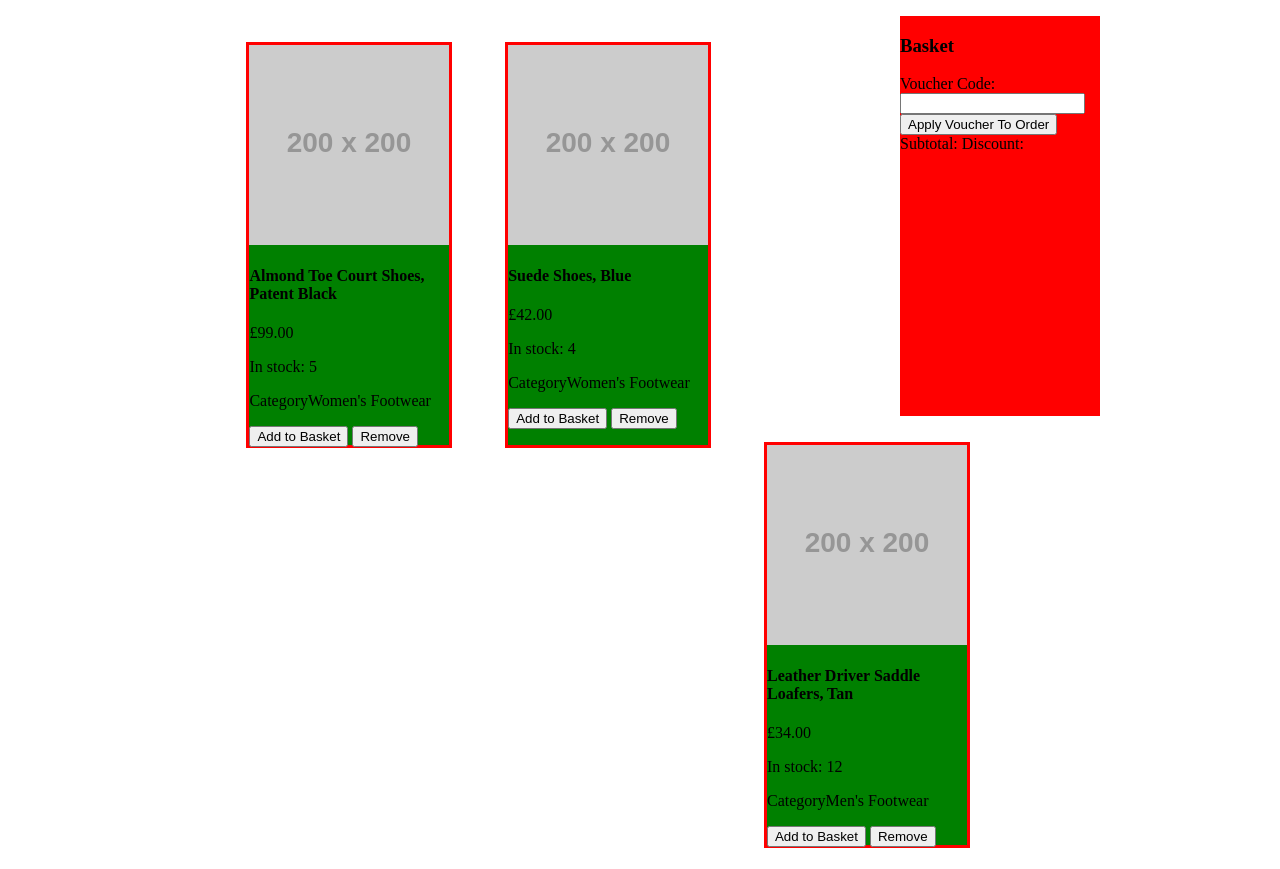
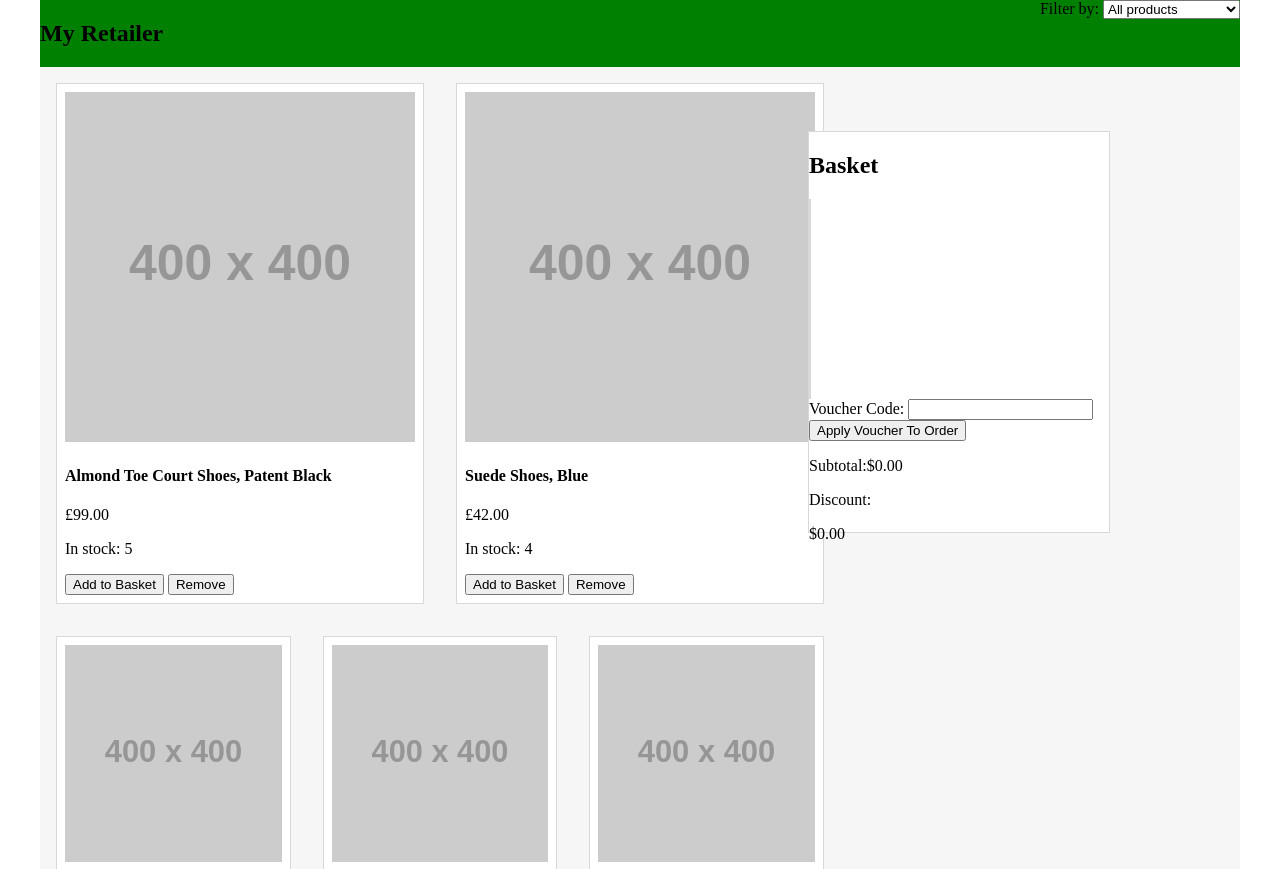
Before and after one commit to matt-paul/clothing-retailer, a website: page public/index.html in a window 1280 px wide. Shown: the top 869 px of the page. Drawn offline with nearby package versions, Linux system fonts and the light colour scheme; placeholder pictures from the web are drawn by us.

Commit message:
Flexbox and Sass styling

```diff
--- a/Gruntfile.js
+++ b/Gruntfile.js
@@ -49,7 +49,7 @@ module.exports = function(grunt) {
         options: {
                 // files: ['test/unit/*.js'],
                 configFile: 'test/karma.conf.js',
-                // background: true,
+                background: true,
                 singleRun: false
               }
             },
@@ -87,10 +87,10 @@ module.exports = function(grunt) {
   grunt.loadNpmTasks('grunt-contrib-sass');
   grunt.loadNpmTasks('grunt-contrib-watch');
   grunt.loadNpmTasks('grunt-protractor-runner');
+  grunt.loadNpmTasks('grunt-karma');
   grunt.loadNpmTasks('grunt-http-server');
-  grunt.loadNpmTasks('grunt-karma');
 
   // Default task.
-  grunt.registerTask('default', ['sass', 'jshint','karma', 'watch', 'http-server']);
+  grunt.registerTask('default', ['sass', 'jshint','karma','http-server', 'watch']);
 
 };
--- a/public/scripts/services/basketService.js
+++ b/public/scripts/services/basketService.js
@@ -64,6 +64,7 @@
                 return a+b;
               }
             this.subTotal = subTotal;
+            this.total = subTotal;
           };
 
           service.calculateTotal = function () {
--- a/public/styles/main.scss
+++ b/public/styles/main.scss
@@ -1,13 +1,33 @@
+
+@import 'modules/colours';
+
 @import 'partials/products';
 @import 'partials/basket';
 
+
 body {
-  width: 960px;
-  // .container {
-  // position: relative;
+  position: relative;
   width: 100%;
-  max-width: 960px;
+  max-width: 1200px;
   margin: 0 auto;
-  padding: 0 20px;
+  padding: 0px;
   box-sizing: border-box;
+  background-color: $shop-background;
 }
+
+.header {
+  margin: 0 auto;
+  display: flex;
+  background-color: $shop-header;
+  h1 {
+    flex-grow: 1;
+  }
+  .sort {
+    display: flex;
+    background-color: $shop-header;
+  }
+}
+
+html {
+  background-color: $shop-foreground;
+}
--- /dev/null
+++ b/public/styles/modules/_colours.scss
@@ -0,0 +1,8 @@
+//colours
+$shop-header: green;
+$shop-background: #F6F6F6;
+$shop-foreground: #FFFFFF;
+$shop-border: #D8D8D8;
+
+//other variables
+$retailer-border: 1px solid $shop-border;
--- a/public/styles/partials/_basket.scss
+++ b/public/styles/partials/_basket.scss
@@ -1,6 +1,14 @@
 .basket {
-  background-color: red;
-  width: 200px;
+  position: fixed;
+  margin: 5%;
+  margin-left: 60%;
+  background-color: $shop-foreground;
+  width: 300px;
   height: 400px;
   float: right;
+  border: $retailer-border;
+    .basket-items {
+      min-height: 200px;
+      border: $retailer-border;
+  }
 }
--- a/public/styles/partials/_products.scss
+++ b/public/styles/partials/_products.scss
@@ -1,20 +1,25 @@
-.product {
-  margin: 3%;
-  list-style: none;
-  background: green;
-  width: 200px;
-  height: 400px;
-  border: 3px solid red;
-  float: left;
-  .product-image-container {
-    width: 100%;
-    height: 200px;
+.product-container {
+  max-width: 800px;
+}
+
+.product-list {
+  display: flex;
+  background-color: $shop-background;
+  flex-direction: row;
+  flex-wrap: wrap;
+  .product:first-child, .product:nth-child(2) {
+    flex: 2 40%;
+    }
+  .product {
+    margin: 2%;
+    padding: 1%;
+    flex-grow: 1;
+    flex-basis: 15%;
+    background: $shop-foreground;
+    min-width: 200px;
+    border: $retailer-border;
     img {
-      height: 100%;
+      max-width: 100%;
     }
-
-  }
-  .product-info {
-
   }
 }
--- a/public/views/basket.html
+++ b/public/views/basket.html
@@ -1,12 +1,12 @@
 <aside class="basket">
-  <h3>Basket</h3>
-  <div class="basket-items">
-    <ul>
-      <li ng-repeat="item in ctrl.service.basket track by $index">
-        <p>  {{ item.name.description }}</p>
-      </li>
-    </ul>
-  </div>
+  <h2>Basket</h2>
+  <table class="basket-items">
+    <!-- <ul> -->
+      <tr ng-repeat="item in ctrl.service.basket track by $index">
+        <td>  {{ item.name.description }}</td>
+      </tr>
+    <!-- </ul> -->
+  </table>
 
   <div class="basket-total-info">
 
@@ -16,9 +16,9 @@
       <input type="submit" id="submit" value="Apply Voucher To Order" />
     </form>
 
-    <span>Subtotal:{{ basket.subtotal }}</span>
-    <span>Discount:{{ basket.discount }}</span>
-    <span>{{ basket.total }}</span>
+    <p>Subtotal:{{ ctrl.service.subTotal | currency }}</p>
+    <p>Discount:{{ ctrl.service.discount | currency }}</p>
+    <p>{{ ctrl.service.total | currency }}</p>
   </div>
 
 
--- a/public/views/header.html
+++ b/public/views/header.html
@@ -0,0 +1,17 @@
+<nav class="header">
+
+  <h1>My Retailer</h1>
+
+  <div class="sort">
+
+    <div class="sort-collection">
+      <label>Filter by:</label>
+      <select>
+        <option value="/">All products</option>
+        <option value="/">Men's Footwear</option>
+        <option value="/">Women's Footwear</option>
+      </select>
+    </div>
+
+  </div>
+</nav>
--- a/public/views/product.html
+++ b/public/views/product.html
@@ -1,24 +1,22 @@
-<div class="main">
+<section class="product-container">
 
-  <ul class="product-list">
+  <div class="product-list">
 
-    <li class="product" ng-repeat="product in ctrl.productList">
+    <div class="product" ng-repeat="product in ctrl.productList">
       <div class="product-image-container">
-        <img src="http://placehold.it/200x200" alt=" {{ product.name.description }} Picture">
+        <img src="http://placehold.it/400x400" alt=" {{ product.name.description }} Picture">
       </div>
     <div class="product-info">
       <h4 class="product-name">{{ product.name.description }}</h4>
       <p class="product-price">{{ product.price.unit | currency:"£"}}</p>
       <p class="product-stock"> In stock: {{ product.stock.units }}</p>
-      <p class="product-category">Category{{ product.category.description
-        }}</p>
       <button class="button-add" ng-click="ctrl.service.addToBasket(product)">Add to
       Basket</button>
       <button class="button-remove"
         ng-click="ctrl.service.removeFromBasket(product)">Remove</button>
     </div>
-    </li>
+    </div>
 
-  </ul>
+  </div>
 
-</div>
+</section>
```
Also changed, not shown: public/styles/main.css, 1 other file.
